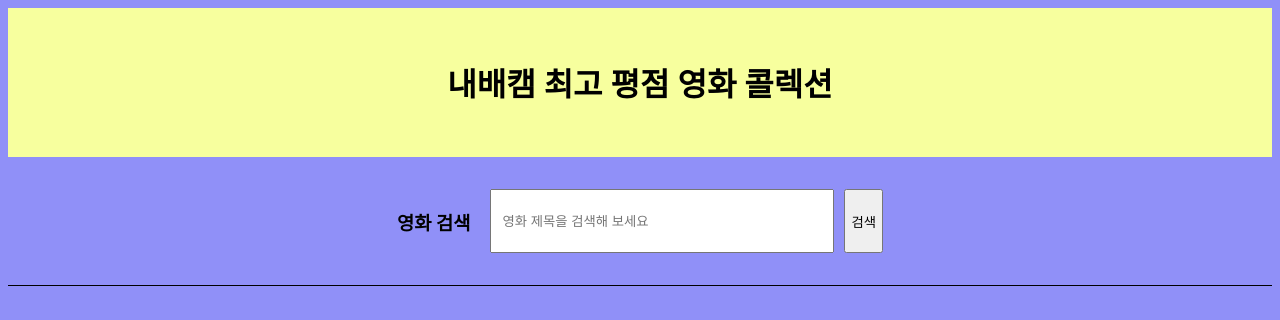
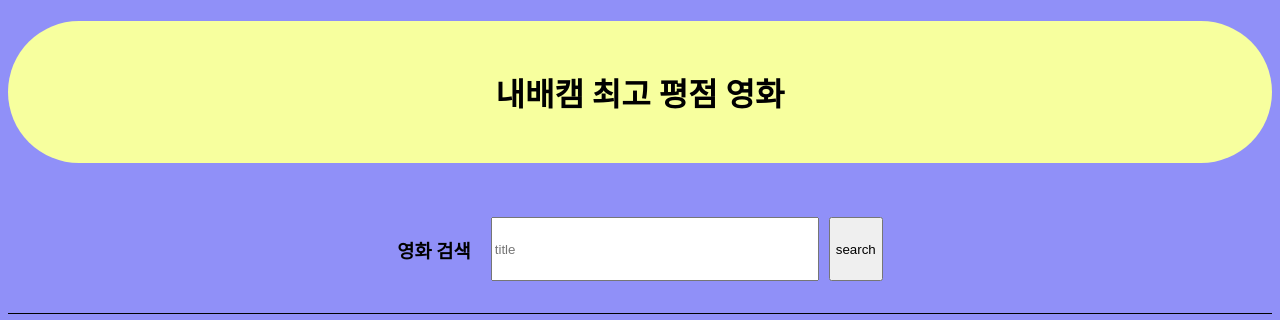
Before and after one commit to jangdu/movieSearch-app, a plain HTML site: page index.html in a window 1280 px wide. Drawn offline with Linux system fonts and the light colour scheme; no server answers.

Commit message:
feat: onClickMocieCard

```diff
--- a/index.html
+++ b/index.html
@@ -5,17 +5,15 @@
     <meta http-equiv="X-UA-Compatible" content="IE=edge" />
     <meta name="viewport" content="width=device-width, initial-scale=1.0" />
     <link rel="stylesheet" href="style.css" />
-    <title>내배캠 최고 평점 영화</title>
+    <title>movie-app</title>
   </head>
 
   <body>
-    <header>
-      <h1>내배캠 최고 평점 영화 콜렉션</h1>
-    </header>
-    <form class="search" onsubmit="handleSearch(event)">
+    <h1>내배캠 최고 평점 영화</h1>
+    <form class="search-form" onsubmit="onClickSearchBtn(event)">
       <h3>영화 검색</h3>
-      <input type="text" id="search-input" placeholder="영화 제목을 검색해 보세요" />
-      <button type="submit" id="search-btn" onclick="">검색</button>
+      <input type="text" id="search-input" placeholder="title" />
+      <button type="submit" id="search-btn">search</button>
     </form>
     <div class="movie-wrapper"></div>
     <script src="main.js"></script>
--- a/main.js
+++ b/main.js
@@ -1,10 +1,9 @@
 let movieData = {};
 
-// gridhtml function
 const gridHtml = (data) => {
   let element = document.querySelector(".movie-wrapper");
   let template = `
-  <div class='movie-card'>
+  <div class='movie-card' onclick="onClickMovieCard(${data.id})">
     <img src="https://image.tmdb.org/t/p/w500/${data.backdrop_path}" alt="The Godfather">
     <h3>${data.name}</h3>
     <p>${data.overview}</p>
@@ -14,19 +13,22 @@ const gridHtml = (data) => {
   element.insertAdjacentHTML("beforeend", template);
 };
 
-const handleSearch = async (event) => {
+const onClickMovieCard = (id) => {
+  alert(`영화 id : ${id}`);
+};
+
+const onClickSearchBtn = async (event) => {
   event.preventDefault();
   let input = document.getElementById("search-input").value;
   let element = document.querySelector(".movie-wrapper");
   while (element.firstChild) {
-    element.removeChild(element.firstChild);
+    await element.removeChild(element.firstChild);
   }
   await movieData.map((data) => {
     if (data.name.includes(input)) {
       gridHtml(data);
     }
   });
-  console.log();
 };
 
 window.onload = () => {
--- a/style.css
+++ b/style.css
@@ -2,32 +2,32 @@ body {
   background: rgb(144, 144, 248);
 }
 
-header {
+h1 {
   background-color: #f7ff9e;
-  display: flex;
-  justify-content: center;
-  align-items: center;
-  padding: 30px 0;
+  text-align: center;
+  border-radius: 300px;
+  padding: 3rem;
 }
 
 .movie-wrapper {
   display: grid;
   grid-template-columns: repeat(3, 1fr);
-  grid-gap: 10px;
+  grid-gap: 3rem;
   justify-content: center;
-  /* grid-auto-rows: minmax(100px, auto); */
 }
 
 .movie-card {
-  box-shadow: 0 3px 6px rgba(0, 0, 0, 0.12), 0 3px 6px rgba(0, 0, 0, 0.24);
-  margin: 20px;
   padding: 20px;
   width: 300px;
   justify-self: center;
-  background-color: bisque;
-  border-radius: 10px;
+  background-color: rgb(255, 140, 0);
   cursor: pointer;
   user-select: none;
+}
+
+.movie-card:hover {
+  background-color: rgb(230, 140, 0);
+  scale: 105%;
 }
 
 .movie-card img {
@@ -35,7 +35,7 @@ header {
   border-radius: 10px;
 }
 
-.search {
+.search-form {
   width: 100%;
   display: flex;
   justify-content: center;
@@ -47,7 +47,6 @@ header {
 input {
   margin-left: 20px;
   min-width: 20rem;
-  padding: 5px 10px;
 }
 
 button {
```
